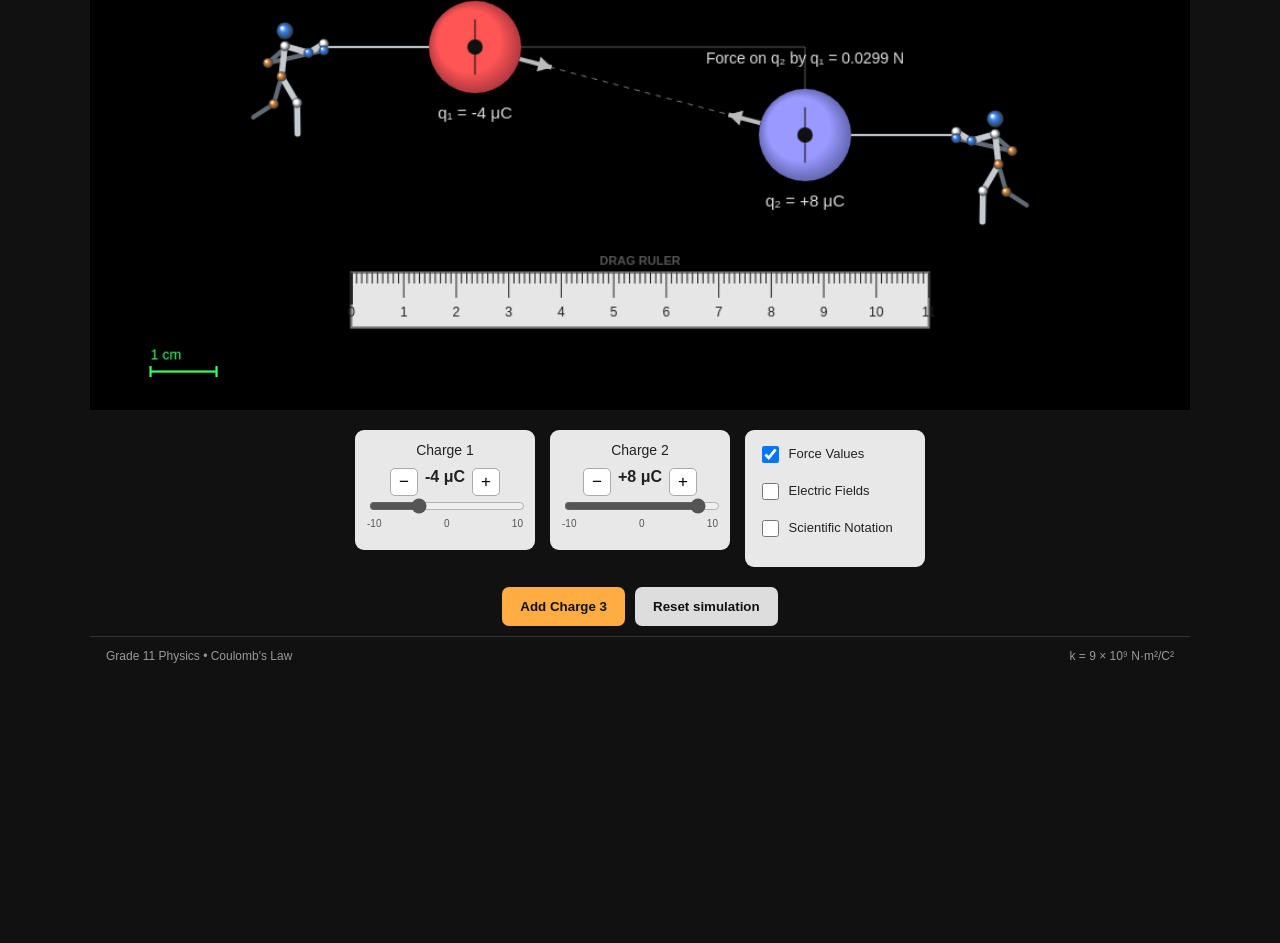
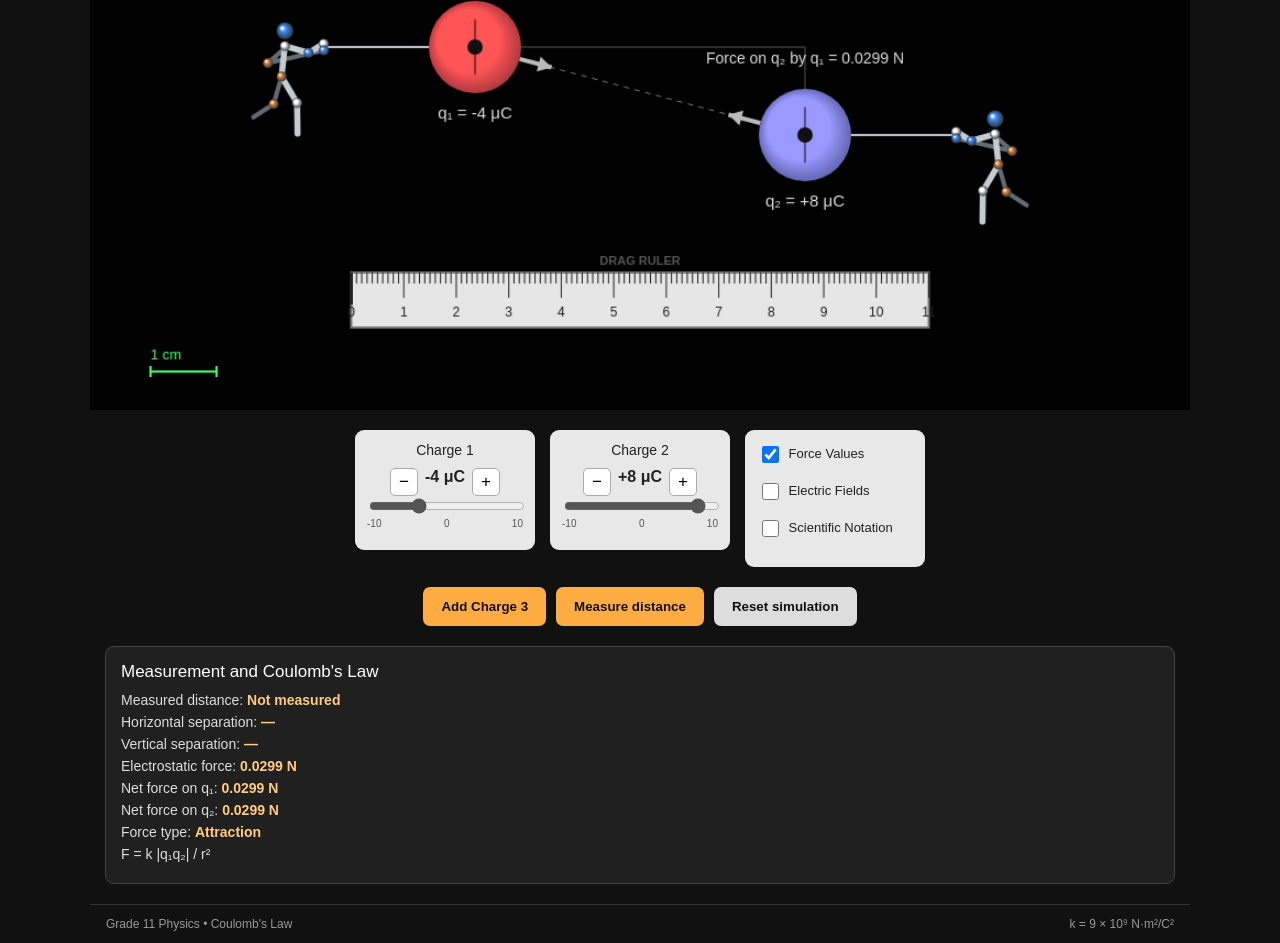
Before and after one commit to lehlokzamakhalemele-lgtm/coulombs, a plain HTML site: page index.html in a window 1280 px wide. Shown: the part 304-1247 px from the top of the page. Before the commit the page ends 979 px from the top, so only its background shows below. Drawn offline with Linux system fonts and the light colour scheme.

Commit message:
Restore measurement panel

```diff
--- a/index.html
+++ b/index.html
@@ -174,6 +174,30 @@ body {
 
 .actions button:hover {
   opacity: 0.85;
+}
+
+.measurement {
+  margin: 10px 15px 20px;
+  padding: 15px;
+  background: #202020;
+  border: 1px solid #444;
+  border-radius: 9px;
+}
+
+.measurement h2 {
+  font-size: 17px;
+  margin: 0 0 10px;
+  font-weight: normal;
+}
+
+.measurement p {
+  margin: 6px 0;
+  color: #ddd;
+  font-size: 14px;
+}
+
+.measurement strong {
+  color: #ffcc80;
 }
 
 .bottom {
@@ -296,7 +320,56 @@ body {
 
 <div class="actions">
   <button id="addCharge">Add Charge 3</button>
+  <button id="measure">Measure distance</button>
   <button id="reset" class="secondary">Reset simulation</button>
+</div>
+
+<div class="measurement">
+  <h2>Measurement and Coulomb's Law</h2>
+
+  <p>
+    Measured distance:
+    <strong id="measuredDistance">Not measured</strong>
+  </p>
+
+  <p>
+    Horizontal separation:
+    <strong id="horizontalDistance">—</strong>
+  </p>
+
+  <p>
+    Vertical separation:
+    <strong id="verticalDistance">—</strong>
+  </p>
+
+  <p>
+    Electrostatic force:
+    <strong id="forceValue">—</strong>
+  </p>
+
+  <p>
+    Net force on q₁:
+    <strong id="netForceOne">—</strong>
+  </p>
+
+  <p>
+    Net force on q₂:
+    <strong id="netForceTwo">—</strong>
+  </p>
+
+  <p id="netForceThreeRow" hidden>
+    Net force on q₃:
+    <strong id="netForceThree">—</strong>
+  </p>
+
+  <p>
+    Force type:
+    <strong id="forceType">—</strong>
+  </p>
+
+  <p id="formulaText">
+    F = k |q₁q₂| / r²
+  </p>
 </div>
 
 <div class="bottom">
@@ -324,6 +397,15 @@ const addChargeButton = document.getElementById("addCharge");
 const showForce = document.getElementById("showForce");
 const showField = document.getElementById("showField");
 const scientific = document.getElementById("scientific");
+const measuredDistance = document.getElementById("measuredDistance");
+const horizontalDistance = document.getElementById("horizontalDistance");
+const verticalDistance = document.getElementById("verticalDistance");
+const forceValue = document.getElementById("forceValue");
+const forceType = document.getElementById("forceType");
+const netForceOne = document.getElementById("netForceOne");
+const netForceTwo = document.getElementById("netForceTwo");
+const netForceThree = document.getElementById("netForceThree");
+const netForceThreeRow = document.getElementById("netForceThreeRow");
 
 const K = 9e9;
 
@@ -362,6 +444,8 @@ const radius = 42;
 let dragging = null;
 let pointerOffsetX = 0;
 let pointerOffsetY = 0;
+
+let lastMeasurement = null;
 
 // Convert canvas distance to metres.
 // Here 100 canvas pixels = 1 metre.
@@ -469,6 +553,7 @@ function drawCharge(charge, q, label) {
     charge.y,
     radius * 1.05
   );
+
   sphereGradient.addColorStop(0, color);
   sphereGradient.addColorStop(0.62, color);
   sphereGradient.addColorStop(1, edgeColor);
@@ -1161,7 +1246,52 @@ function update() {
   q2Text.textContent = formatCharge(q2);
   q3Text.textContent = formatCharge(q3);
 
+  const sourcesForOne = [{ charge: charge2, value: q2 }];
+  const sourcesForTwo = [{ charge: charge1, value: q1 }];
+
+  if (charge3Active) {
+    sourcesForOne.push({ charge: charge3, value: q3 });
+    sourcesForTwo.push({ charge: charge3, value: q3 });
+  }
+
+  const netForceOnOne = calculateNetForceMagnitude(charge1, q1, sourcesForOne);
+  const netForceOnTwo = calculateNetForceMagnitude(charge2, q2, sourcesForTwo);
+  const force = charge3Active ? netForceOnOne : calculateForce();
+
+  forceValue.textContent = formatForce(force);
+  netForceOne.textContent = formatForce(netForceOnOne);
+  netForceTwo.textContent = formatForce(netForceOnTwo);
+  netForceThreeRow.hidden = !charge3Active;
+
+  if (charge3Active) {
+    netForceThree.textContent = formatForce(calculateNetForceMagnitude(charge3, q3, [
+      { charge: charge1, value: q1 },
+      { charge: charge2, value: q2 }
+    ]));
+  }
+
+  if (q1 === 0 || q2 === 0) {
+    forceType.textContent = "No electrostatic force";
+  } else if (q1 * q2 > 0) {
+    forceType.textContent = "Repulsion";
+  } else {
+    forceType.textContent = "Attraction";
+  }
+
   draw();
+}
+
+function measureDistance() {
+
+  const dx = Math.abs(charge2.x - charge1.x);
+  const dy = Math.abs(charge2.y - charge1.y);
+  const distancePixels = Math.sqrt(dx * dx + dy * dy);
+  const distanceMetres = distancePixels / PIXELS_PER_METRE;
+
+  lastMeasurement = distanceMetres;
+  measuredDistance.textContent = (distanceMetres * 100).toFixed(2) + " cm";
+  horizontalDistance.textContent = (dx / PIXELS_PER_METRE * 100).toFixed(2) + " cm";
+  verticalDistance.textContent = (dy / PIXELS_PER_METRE * 100).toFixed(2) + " cm";
 }
 
 // -------------------------------
@@ -1206,6 +1336,7 @@ q3Slider.addEventListener("input", update);
 showForce.addEventListener("change", draw);
 showField.addEventListener("change", draw);
 scientific.addEventListener("change", draw);
+document.getElementById("measure").addEventListener("click", measureDistance);
 
 function changeCharge3(amount) {
 
@@ -1259,6 +1390,11 @@ document.getElementById("reset").addEventListener(
 
     ruler.x = 500;
     ruler.y = 500;
+
+    lastMeasurement = null;
+    measuredDistance.textContent = "Not measured";
+    horizontalDistance.textContent = "—";
+    verticalDistance.textContent = "—";
 
     update();
   }
```
